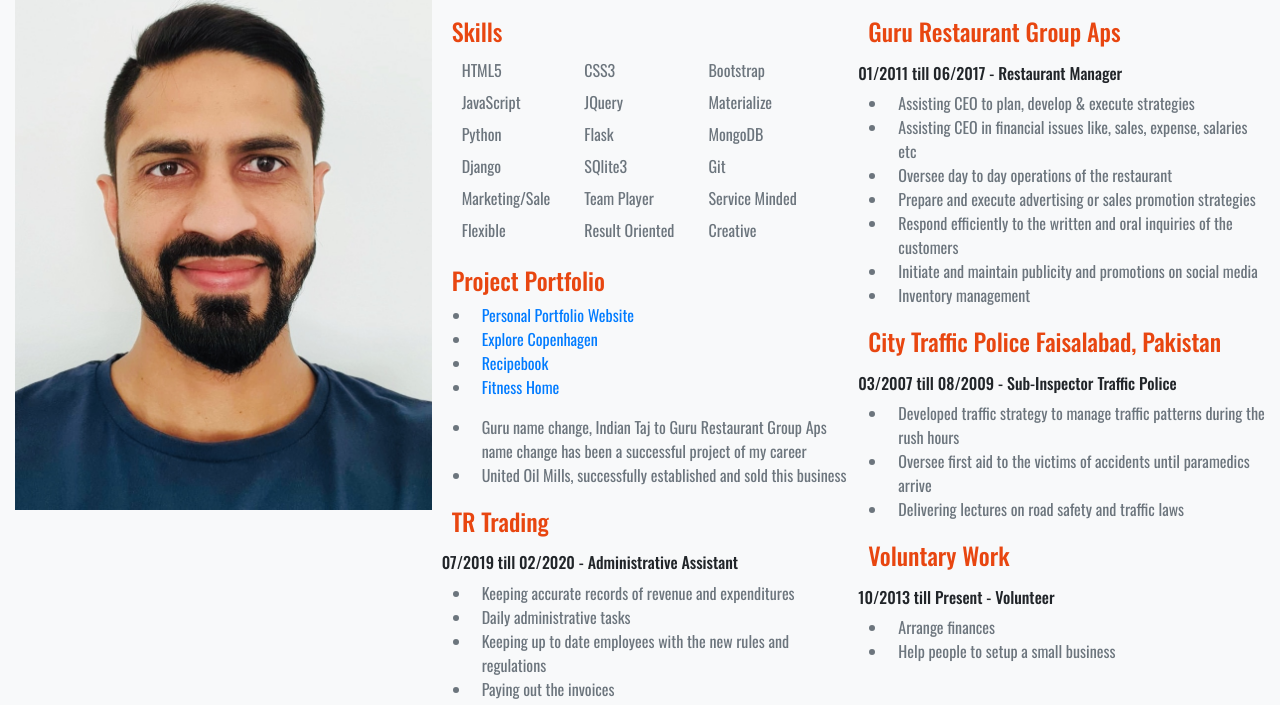
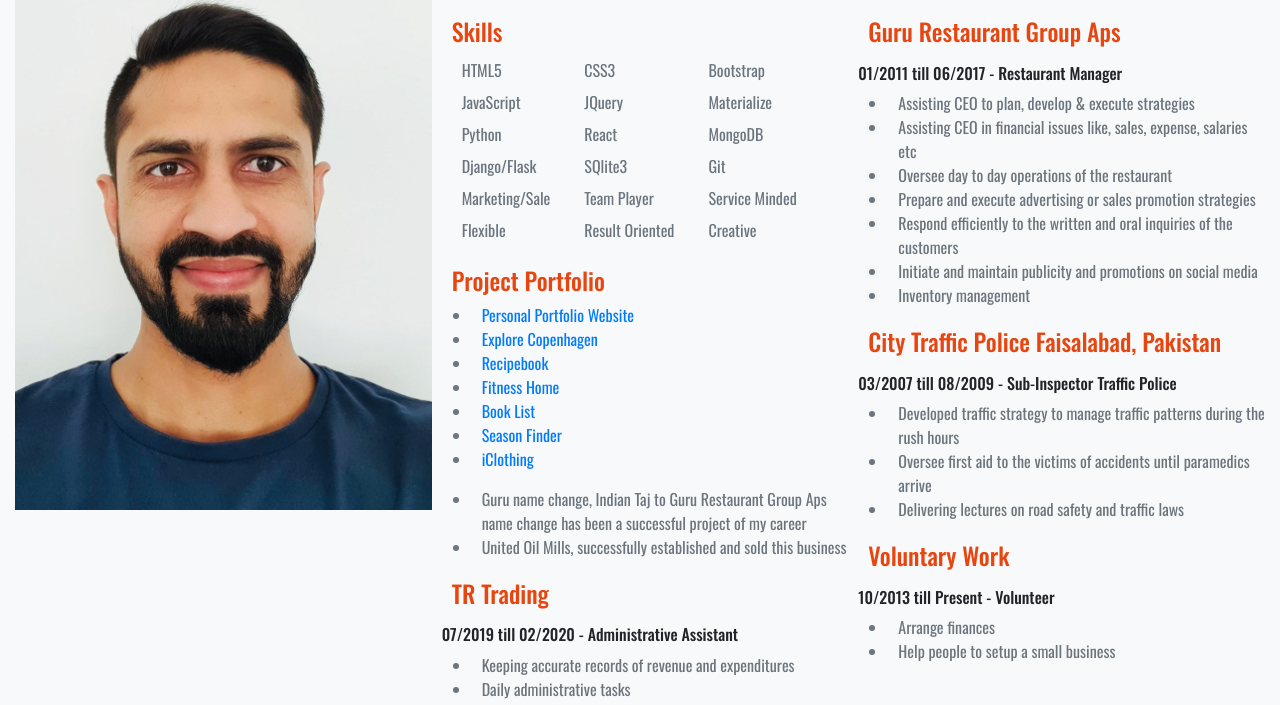
Before and after one commit to sohailshams/personal-portfolio, a plain HTML site: page profile.html in a window 1280 px wide. Shown: the part 93-798 px from the top of the page. Drawn offline with nearby package versions, Linux system fonts and the light colour scheme.

Commit message:
Updated portfolio and skills

```diff
--- a/profile.html
+++ b/profile.html
@@ -65,11 +65,11 @@
                                 </tr>
                                 <tr>
                                     <td class="skill-list">Python</td>
-                                    <td class="skill-list">Flask</td>
+                                    <td class="skill-list">React</td>
                                     <td class="skill-list">MongoDB</td>
                                 </tr>
                                 <tr>
-                                    <td class="skill-list">Django</td>
+                                    <td class="skill-list">Django/Flask</td>
                                     <td class="skill-list">SQlite3</td>
                                     <td class="skill-list">Git</td>
                                 </tr>
@@ -97,6 +97,15 @@
                                 </li>
                                 <li>
                                     <a href="http://mss-fitness-home.herokuapp.com/" target="_blank">Fitness Home</a>
+                                </li>
+                                <li>
+                                    <a href="https://sohailshams.github.io/book-list/" target="_blank">Book List</a>
+                                </li>
+                                <li>
+                                    <a href="https://sohailshams.github.io/season-finder/" target="_blank">Season Finder</a>
+                                </li>
+                                <li>
+                                    <a href="https://mss-i-clothing.herokuapp.com/" target="_blank">iClothing</a>
                                 </li>
                             </ul>
                             <ul class="job-description">
```
